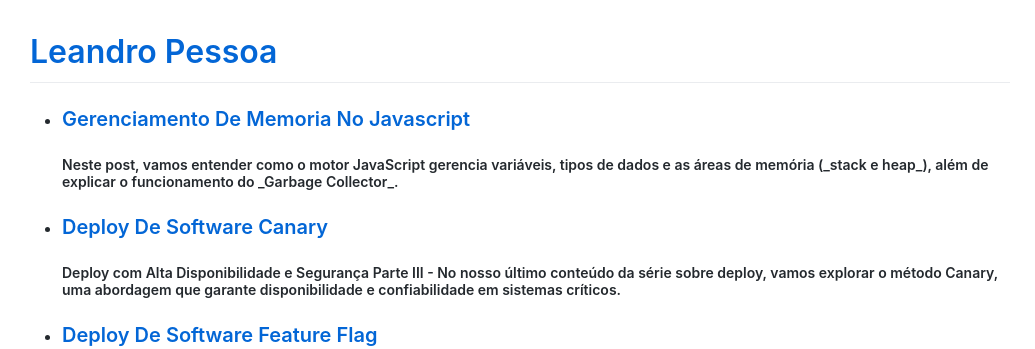
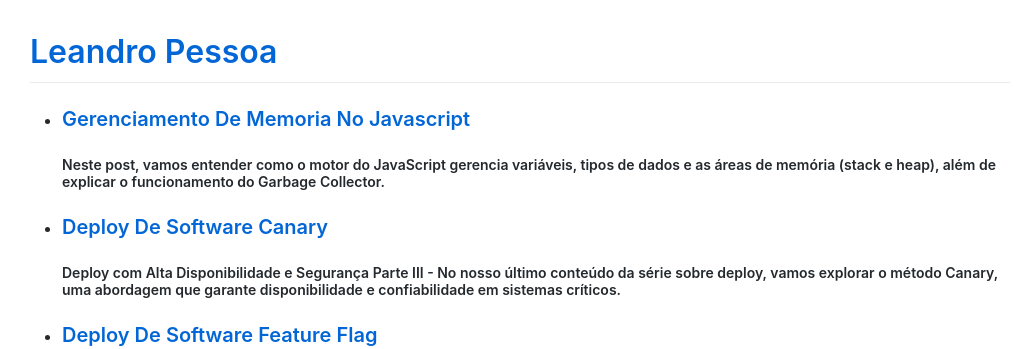
Before and after one commit to leandropsouza1/site, a Jekyll site: the page built from index.html, in a window 1280 px wide. Shown: the top 349 px of the page, without its empty margins (120-1155 px from the left). Built offline with Jekyll 4.4.1, drawn with Linux system fonts in a browser that asks for light colours; comment, search, counter and statistics services are not loaded.

Commit message:
Ajustando o layout

```diff
--- a/_posts/2024-11-28-Gerenciamento-de-memoria-no-JavaScript.md
+++ b/_posts/2024-11-28-Gerenciamento-de-memoria-no-JavaScript.md
@@ -2,7 +2,7 @@
 layout: post
 author: Leandro Pessoa
 tag: ConteudoTecnico Programação JavaScript
-excerpt: Neste post, vamos entender como o motor JavaScript gerencia variáveis, tipos de dados e as áreas de memória (_stack e heap_), além de explicar o funcionamento do _Garbage Collector_.
+excerpt: Neste post, vamos entender como o motor do JavaScript gerencia variáveis, tipos de dados e as áreas de memória (stack e heap), além de explicar o funcionamento do Garbage Collector.
 tag: ConteudoTecnico Programacao JavaScript
 ---
 
```
Also changed, not shown: _posts/2024-11-21-Deploy-de-Software-Feature-Flag.md (+1 -1 lines), _posts/2024-11-22-Deploy-de-Software-Canary.md (+1 -1 lines).
